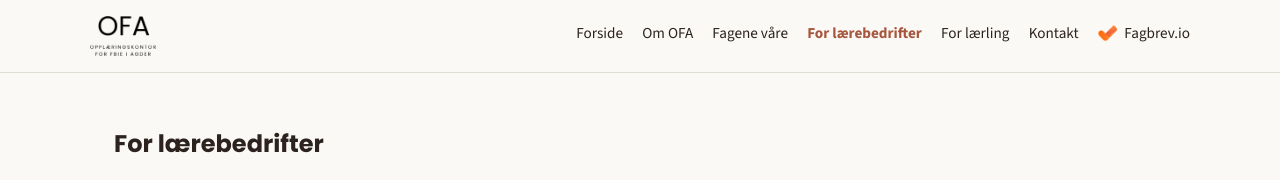
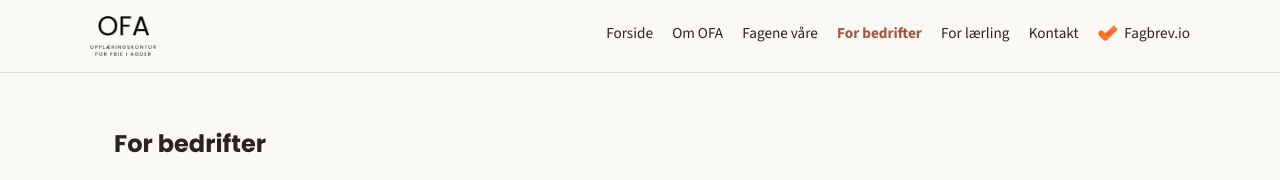
Before and after one commit to OFAAgder/ofa-nettside, a plain HTML site: page for-laerebedrifter.html in a window 1280 px wide. Shown: the top 180 px of the page. Drawn offline with Linux system fonts and the light colour scheme.

Commit message:
Endre visningsnavnet For lærebedrifter til For bedrifter overalt
Co-Authored-By: Claude Sonnet 5 <noreply@anthropic.com>

```diff
--- a/for-laerebedrifter.html
+++ b/for-laerebedrifter.html
@@ -4,7 +4,7 @@
   <meta charset="UTF-8">
   <meta name="viewport" content="width=device-width, initial-scale=1.0">
   <meta name="robots" content="noindex, nofollow">
-  <title>For lærebedrifter – Opplæringskontor for FBIE i Agder</title>
+  <title>For bedrifter – Opplæringskontor for FBIE i Agder</title>
   <link rel="icon" type="image/png" sizes="32x32" href="images/favicon-32.png">
   <link rel="icon" type="image/png" sizes="16x16" href="images/favicon-16.png">
   <link rel="apple-touch-icon" href="images/apple-touch-icon.png">
@@ -22,7 +22,7 @@
           <li><a href="index.html">Forside</a></li>
           <li><a href="om-ofa.html">Om OFA</a></li>
           <li><a href="fagene-vare.html">Fagene våre</a></li>
-          <li><a href="for-laerebedrifter.html" class="active">For lærebedrifter</a></li>
+          <li><a href="for-laerebedrifter.html" class="active">For bedrifter</a></li>
           <li><a href="for-laerlinger.html">For lærling</a></li>
           <li><a href="kontakt.html">Kontakt</a></li>
           <li><a href="https://fagbrev.io" target="_blank" rel="noopener" class="header-cta"><img src="images/fagbrev-logo.png" alt="" class="header-cta-icon">Fagbrev.io<span class="visually-hidden"> (åpnes i ny fane)</span></a></li>
@@ -33,7 +33,7 @@
 
   <main id="main-content">
     <section class="sidetopp">
-      <h1>For lærebedrifter</h1>
+      <h1>For bedrifter</h1>
       <p>En lærling er en investering i fremtidige fagarbeidere – og ofte i en ny medarbeider som allerede kjenner bedriften, kundene og arbeidsmåtene deres. OFA hjelper dere hele veien, fra godkjenning til fag- eller svenneprøve.</p>
       <p class="snarveier">
         <a href="#bli-laerebedrift" class="btn">Bli lærebedrift</a>
@@ -154,7 +154,7 @@
           <li><a href="index.html">Forside</a></li>
           <li><a href="om-ofa.html">Om OFA</a></li>
           <li><a href="fagene-vare.html">Fagene våre</a></li>
-          <li><a href="for-laerebedrifter.html">For lærebedrifter</a></li>
+          <li><a href="for-laerebedrifter.html">For bedrifter</a></li>
           <li><a href="for-laerlinger.html">For lærling</a></li>
           <li><a href="kontakt.html">Kontakt</a></li>
         </ul>
```
Also changed, not shown: 404.html (+2 -2 lines), fagene-vare.html (+2 -2 lines), for-laerlinger.html (+3 -3 lines), index.html (+2 -2 lines), kontakt.html (+2 -2 lines), om-ofa.html (+2 -2 lines), personvern.html (+2 -2 lines), 1 other file.
